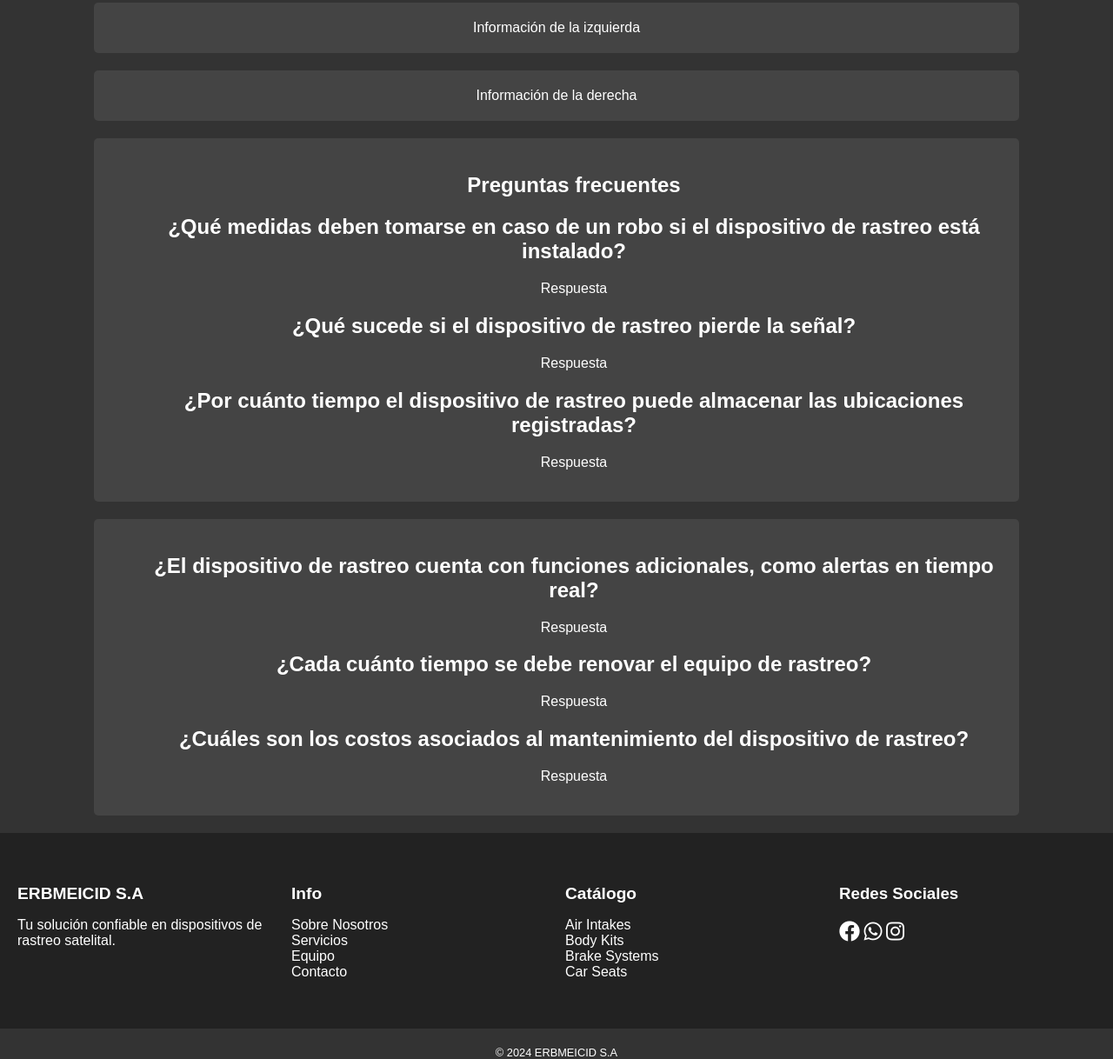
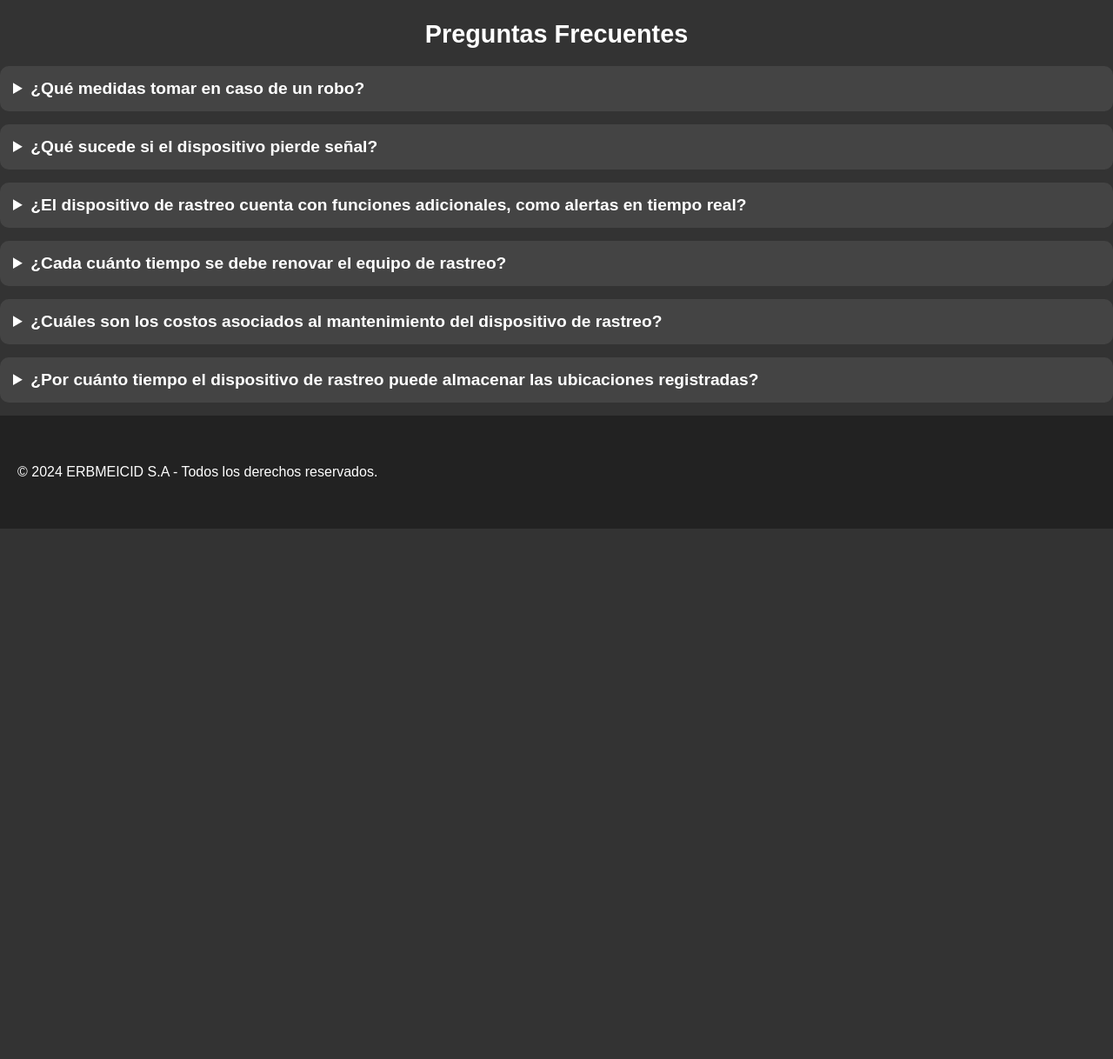
Before and after one commit to heyiamdavid/web_empresa_erbmeicid, a plain HTML site: page index.html in a window 1280 px wide. Shown: the part 656-1874 px from the top of the page at 87% size. After the commit the page ends 1264 px from the top, so only its background shows below. Drawn offline with Linux system fonts and the light colour scheme.

Commit message:
cambios secciones

```diff
--- a/index.html
+++ b/index.html
@@ -3,31 +3,35 @@
 <head>
     <meta charset="UTF-8">
     <meta name="viewport" content="width=device-width, initial-scale=1.0">
-    <meta name="description" content="ERBMEICID S.A ofrece dispositivos de rastreo satelital GPS para vehículos.">
+    <meta name="description" content="ERBMEICID S.A: dispositivos de rastreo satelital GPS para vehículos.">
     <meta name="keywords" content="rastreo satelital, GPS, vehículos, ERBMEICID">
+    <meta name="author" content="ERBMEICID S.A">
+    <meta property="og:title" content="ERBMEICID S.A: Rastreo GPS para Vehículos">
+    <meta property="og:description" content="Soluciones confiables para el rastreo satelital de vehículos.">
+    <meta property="og:image" content="assets/logo.png">
+    <meta property="og:url" content="https://erbmeicid.com">
     <title>ERBMEICID S.A</title>
     <link rel="icon" type="image/png" href="assets/logo.png">
     <link rel="stylesheet" href="styles/style.css">
+    <link rel="preload" href="styles/style.css" as="style">
     <link href="https://cdnjs.cloudflare.com/ajax/libs/font-awesome/5.15.4/css/all.min.css" rel="stylesheet">
 </head>
 <body>
-    <div id="carga">
+    <div id="carga" role="alert" aria-live="assertive">
         <p>ERBMEICID S.A</p>
     </div>
     <header>
         <div class="logo"><a href="index.html">ERBMEICID S.A</a></div>
-        <button class="menu-toggle" aria-label="Toggle menu">&#x22EE;</button>
-        <button class="menu-close" aria-label="Close menu">&times;</button>
+        <button class="menu-toggle" aria-label="Abrir menú">&#9776;</button>
         <nav class="menu" id="menu">
             <ul>
-                <li><a href="index.html">Inicio</a></li>
+                <li><a href="index.html" aria-current="page">Inicio</a></li>
                 <li><a href="pages/servicios.html">Servicios</a></li>
                 <li><a href="pages/equipo.html">Equipo</a></li>
                 <li><a href="pages/contactanos.html">Contáctanos</a></li>
             </ul>
         </nav>
     </header>
-
     <main>
         <section class="hero">
             <h1>Servicio de Dispositivo de Rastreo Satelital</h1>
@@ -37,67 +41,38 @@
                 <a href="pages/agendar.html" class="btn btn-secondary">Agendar</a>
             </div>
         </section>
-
-        <!-- Información adicional con efecto scroll -->
-        <section class="content hidden">Información de la izquierda</section>
-        <section class="content hidden">Información de la derecha</section>
-
-        <section class="content hidden">
-            <ul>
-                <center><h1>Preguntas frecuentes</h1></center>
-                <h2>¿Qué medidas deben tomarse en caso de un robo si el dispositivo de rastreo está instalado?</h2>
-                <p>Respuesta</p>
-                <h2>¿Qué sucede si el dispositivo de rastreo pierde la señal?</h2>
-                <p>Respuesta</p>
-                <h2>¿Por cuánto tiempo el dispositivo de rastreo puede almacenar las ubicaciones registradas?</h2>
-                <p>Respuesta</p>
-            </ul>
-        </section>
-
-        <section class="content hidden">
-            <ul>
-                <h2>¿El dispositivo de rastreo cuenta con funciones adicionales, como alertas en tiempo real?</h2>
-                <p>Respuesta</p>
-                <h2>¿Cada cuánto tiempo se debe renovar el equipo de rastreo?</h2>
-                <p>Respuesta</p>
-                <h2>¿Cuáles son los costos asociados al mantenimiento del dispositivo de rastreo?</h2>
-                <p>Respuesta</p>
-            </ul>
+        <section class="faq">
+           <center><h2>Preguntas Frecuentes</h2></center>
+            <details>
+                <summary>¿Qué medidas tomar en caso de un robo?</summary>
+                <p>Contacte con la policía y utilice el rastreador para informar la ubicación.</p>
+            </details>
+            <details>
+                <summary>¿Qué sucede si el dispositivo pierde señal?</summary>
+                <p>El dispositivo almacena datos localmente hasta que recupere señal.</p>
+            </details>
+            <details>
+                <summary>¿El dispositivo de rastreo cuenta con funciones adicionales, como alertas en tiempo real?</summary>
+                <p>Sí, el dispositivo incluye múltiples funciones adicionales, como alertas en tiempo real para notificar movimientos no autorizados, salida de perímetros establecidos (geocercas), exceso de velocidad, cortes de batería y más. Estas notificaciones se envían directamente a tu dispositivo móvil o correo electrónico.</p>
+            </details>
+            <details>
+                <summary>¿Cada cuánto tiempo se debe renovar el equipo de rastreo?</summary>
+                <p>Nuestros dispositivos de rastreo están diseñados para tener una vida útil prolongada de entre 2 y 3 años. Sin embargo, recomendamos revisiones técnicas cada 12 meses para garantizar su correcto funcionamiento. La renovación del equipo solo es necesaria si hay un desgaste significativo o si deseas actualizarte a modelos más avanzados.</p>
+            </details>
+            <details>
+                <summary>¿Cuáles son los costos asociados al mantenimiento del dispositivo de rastreo?
+                </summary>
+                <p>El mantenimiento regular incluye revisiones técnicas para verificar el correcto funcionamiento del dispositivo y actualizaciones de software. Estos costos son mínimos y se calculan según el plan de servicio contratado. Contamos con opciones asequibles para garantizar que tu dispositivo esté siempre en óptimas condiciones.</p>
+            </details>
+            <details>
+                <summary>¿Por cuánto tiempo el dispositivo de rastreo puede almacenar las ubicaciones registradas?</summary>
+                <p>El dispositivo de rastreo puede almacenar las ubicaciones registradas hasta por 90 días en nuestra plataforma. En caso de que necesites un almacenamiento más prolongado, podemos ofrecer soluciones personalizadas según tus necesidades.</p>
+            </details>
         </section>
     </main>
-
     <footer>
-        <div class="footer-section">
-            <h3>ERBMEICID S.A</h3>
-            <p>Tu solución confiable en dispositivos de rastreo satelital.</p>
-        </div>
-        <div class="footer-section">
-            <h3>Info</h3>
-            <ul>
-                <li><a href="pages/about.html">Sobre Nosotros</a></li>
-                <li><a href="pages/services.html">Servicios</a></li>
-                <li><a href="pages/team.html">Equipo</a></li>
-                <li><a href="pages/contact.html">Contacto</a></li>
-            </ul>
-        </div>
-        <div class="footer-section">
-            <h3>Catálogo</h3>
-            <ul>
-                <li><a href="#">Air Intakes</a></li>
-                <li><a href="#">Body Kits</a></li>
-                <li><a href="#">Brake Systems</a></li>
-                <li><a href="#">Car Seats</a></li>
-            </ul>
-        </div>
-        <div class="social-icons">
-            <h3>Redes Sociales</h3>
-            <a href="https://www.facebook.com/credito.directo.erbmeicid" target="_blank"><i class="fab fa-facebook"></i></a>
-            <a href="https://wa.me/+593960928148" target="_blank"><i class="fab fa-whatsapp"></i></a>
-            <a href="https://www.instagram.com/erbmeicidgps/" target="_blank"><i class="fab fa-instagram"></i></a>
-        </div>
+        <p>&copy; 2024 ERBMEICID S.A - Todos los derechos reservados.</p>
     </footer>
-
-    <div class="copyright">&copy; 2024 ERBMEICID S.A</div>
     <script src="scripts/script.js"></script>
 </body>
 </html>
```
Also changed, not shown: pages/servicios.html (+2 -2 lines), assets/remolque_de_plataforma.jpeg (added), assets/trailer_towing.jpeg (added).
